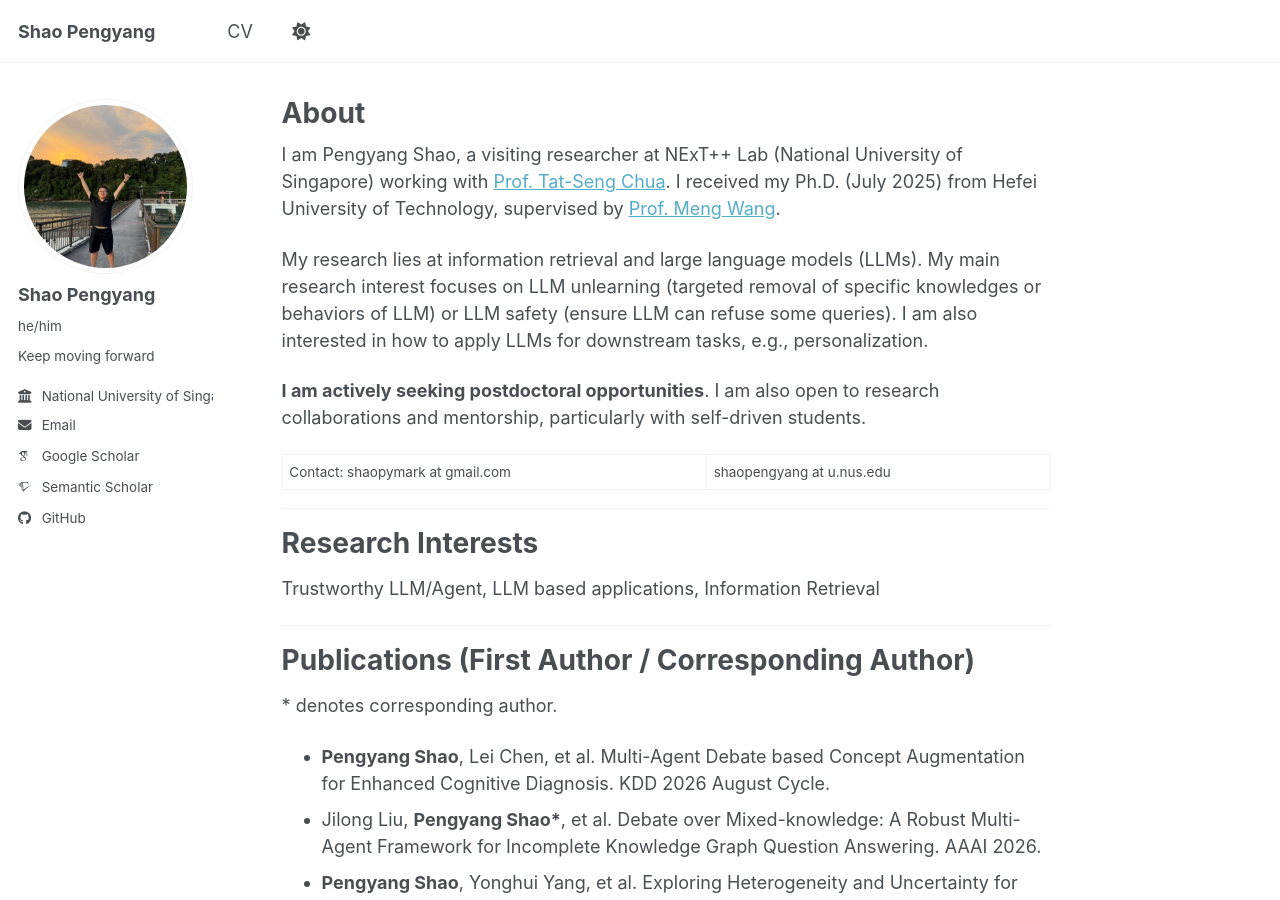
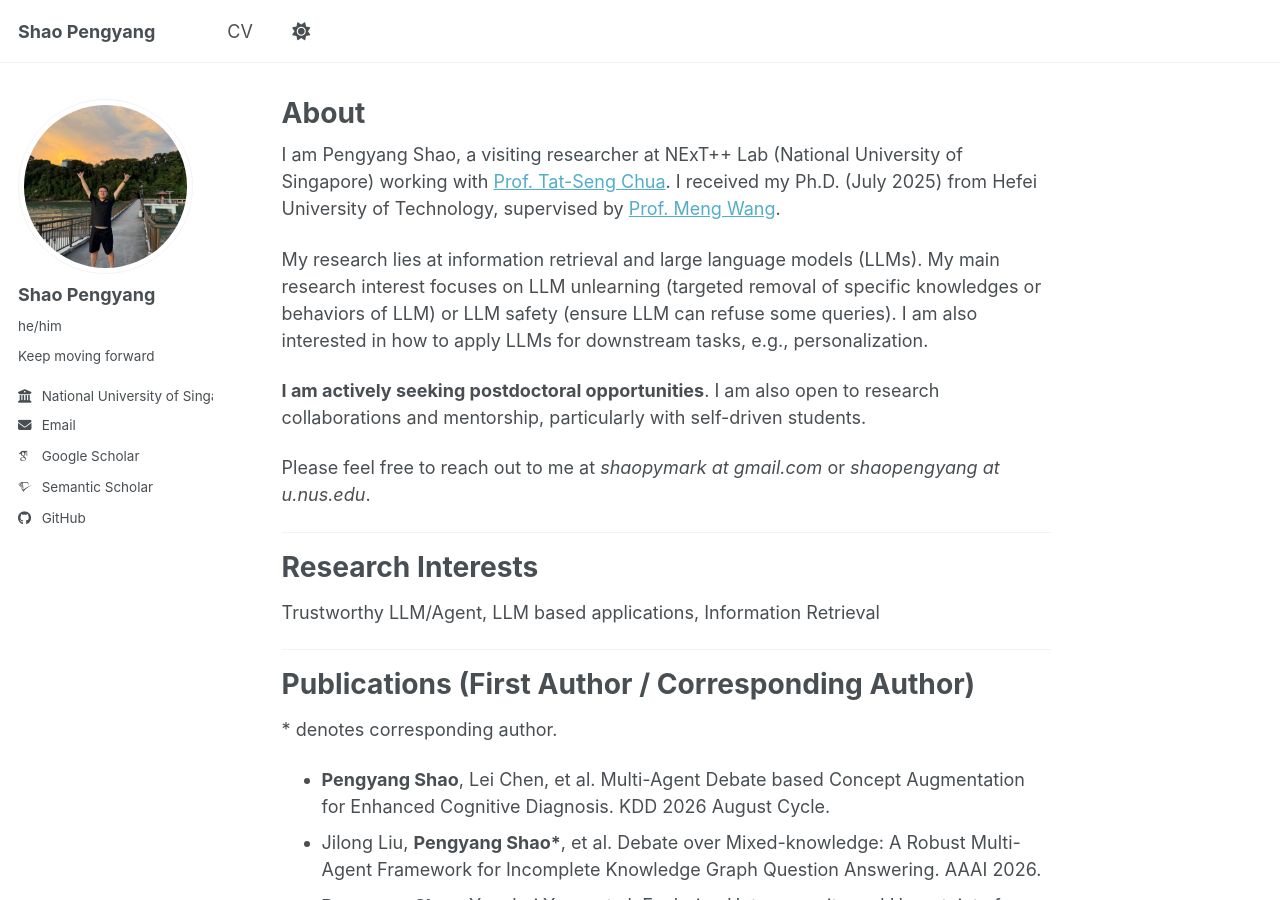
Before and after one commit to ShaoPengyang/ShaoPengyang.github.io, a Jekyll site: the page built from _pages/about.md, in a window 1280 px wide and 900 px high. Built offline with Jekyll 4.4.1, drawn with Linux system fonts in a browser that asks for light colours; some web fonts are replaced; a script bundle is joined from its source files by our own code; library files that are not in the unit come from our copies.

Commit message:
Update about.md

```diff
--- a/_pages/about.md
+++ b/_pages/about.md
@@ -13,7 +13,7 @@ My research lies at information retrieval and large language models (LLMs). My m
 
 **I am actively seeking postdoctoral opportunities**. I am also open to research collaborations and mentorship, particularly with self-driven students.
 
-Contact: shaopymark at gmail.com | shaopengyang at u.nus.edu
+Please feel free to reach out to me at *shaopymark at gmail.com* or *shaopengyang at u.nus.edu*.
 
 ---
 
```
